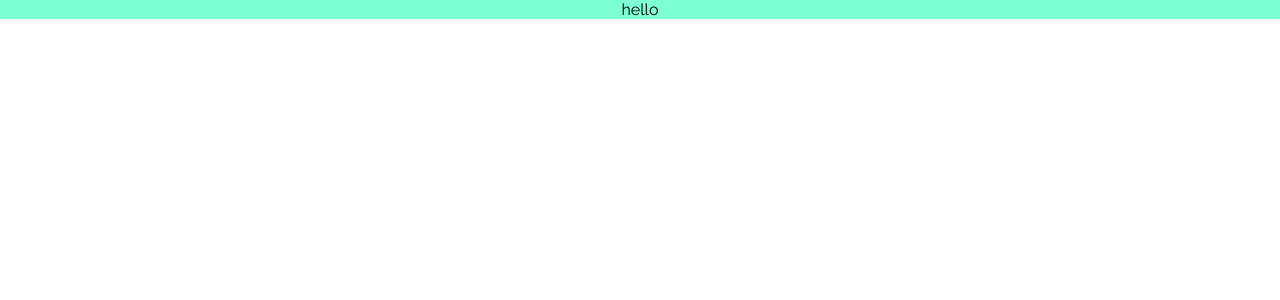
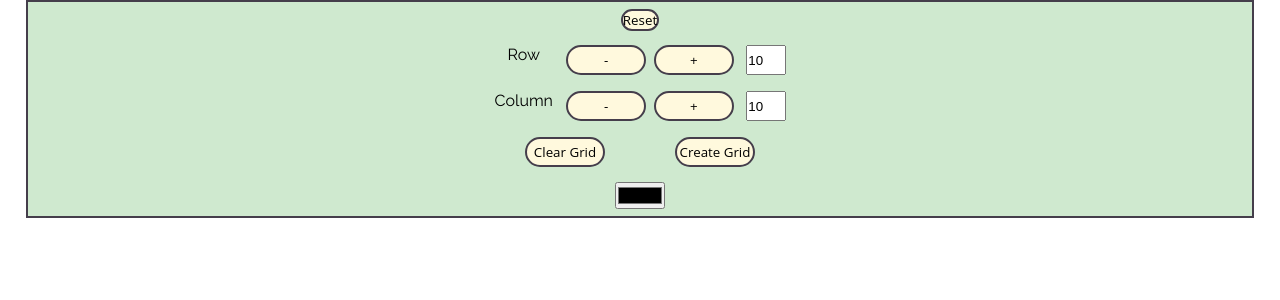
Before and after one commit to UmerSharif/Pixel-Art-App, a React (Create React App) app: page / in a window 1280 px wide. Shown: the top 300 px of the page. Built offline with nearby package versions, Linux system fonts and the light colour scheme.

Commit message:
adding input for row and col

```diff
--- a/src/App.css
+++ b/src/App.css
@@ -3,5 +3,5 @@
 }
 
 .App {
-  background: aquamarine;
+  /* background: aquamarine; */
 }
--- a/src/App.js
+++ b/src/App.js
@@ -1,14 +1,12 @@
 import React from "react";
 import "./App.css";
+import MainTable from "./components/Main/MainTable";
 
 function App() {
   console.log("hello ihjb");
   return (
     <div className="App">
-      <div>
-        {" "}
-        <p>hello</p>
-      </div>
+      <MainTable />
     </div>
   );
 }
--- a/src/components/Main/MainTable.js
+++ b/src/components/Main/MainTable.js
@@ -1,6 +1,10 @@
-import React from "react";
+import React, { useState } from "react";
 import "./MainTable.css";
 export default function MainTable() {
+  // useState stuff
+  const [row, setRow] = useState(10);
+  const [col, setCol] = useState(10);
+  // useState stuff
   return (
     <>
       <div className="controls">
@@ -15,7 +19,14 @@ export default function MainTable() {
           <button type="button" value="10">
             +
           </button>
-          <input type="number" name="height" min="1" max="150" value="10" />
+          <input
+            type="number"
+            name="Trow"
+            min="1"
+            max="150"
+            value={row}
+            onChange={e => setRow(e.currentTarget.value)}
+          />
         </label>
 
         <label className="builder">
@@ -26,7 +37,15 @@ export default function MainTable() {
           <button type="button" value="10">
             +
           </button>
-          <input type="number" name="width" min="1" max="150" value="10" />
+          <input
+            type="number"
+            name="Tcol"
+            min="1"
+            max="150"
+            value="10"
+            value={col}
+            onChange={e => setCol(e.currentTarget.value)}
+          />
         </label>
 
         <div className="builder">
```
